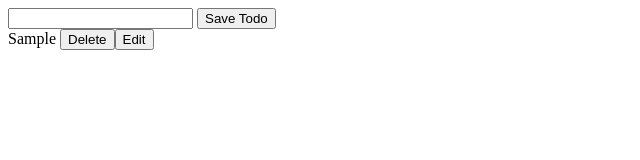
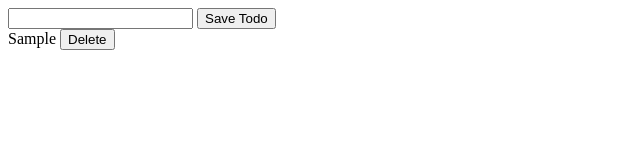
Before and after one commit to tgaff/simple-todo-angular, a website: page index.html in a window 1280 px wide. Both pictures are taken after typing "Sample" into the empty fields and a click on the button "Save Todo". Shown: the whole page, without its empty margins (0-640 px from the left). Drawn offline with Linux system fonts and the light colour scheme.

Commit message:
remove the non-functional edit button

```diff
--- a/index.html
+++ b/index.html
@@ -19,8 +19,8 @@
       </form>
       <div ng-repeat="todo in todos">
         {{todo.title}}
-          <button ng-click="delete()">Delete</button><button ng-click="edit()">Edit</button>
-
+          <button ng-click="delete()">Delete</button>
+          <!--<button ng-click="edit()">Edit</button>-->
       </div>
     </div>
   </body>
```
